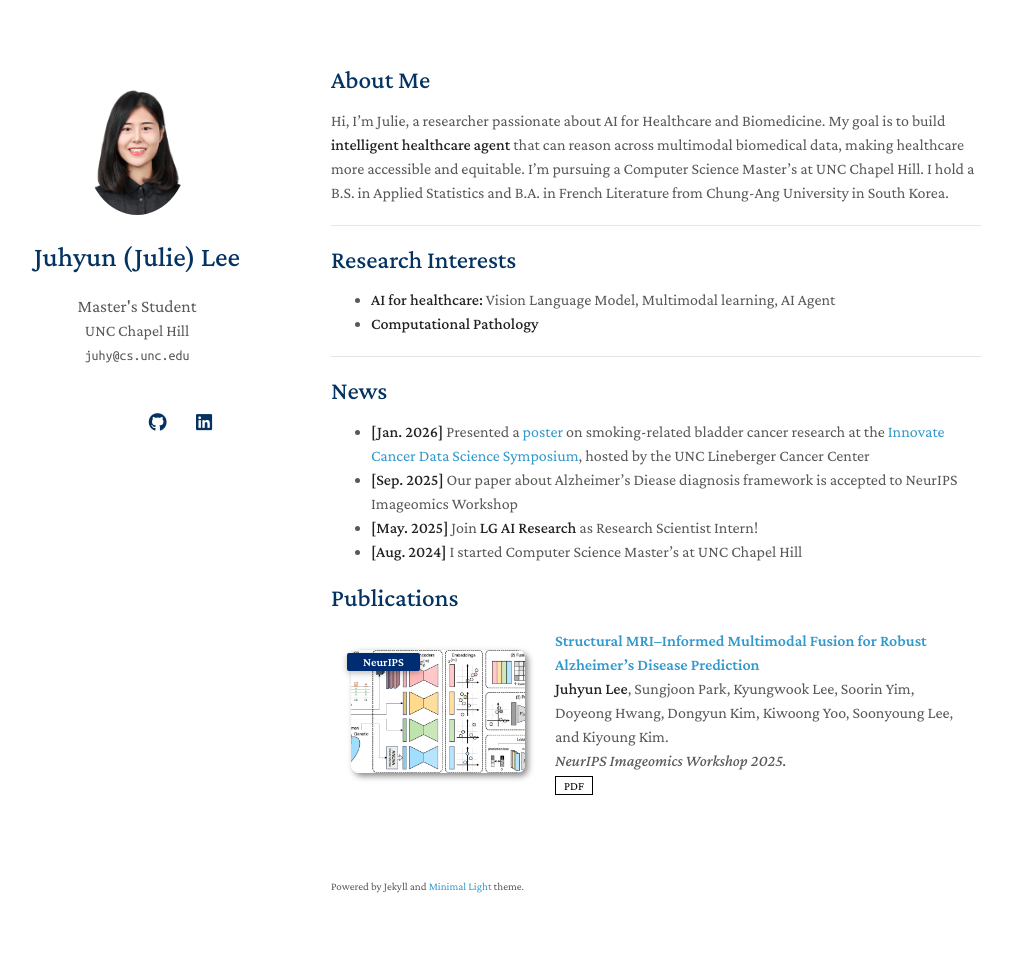
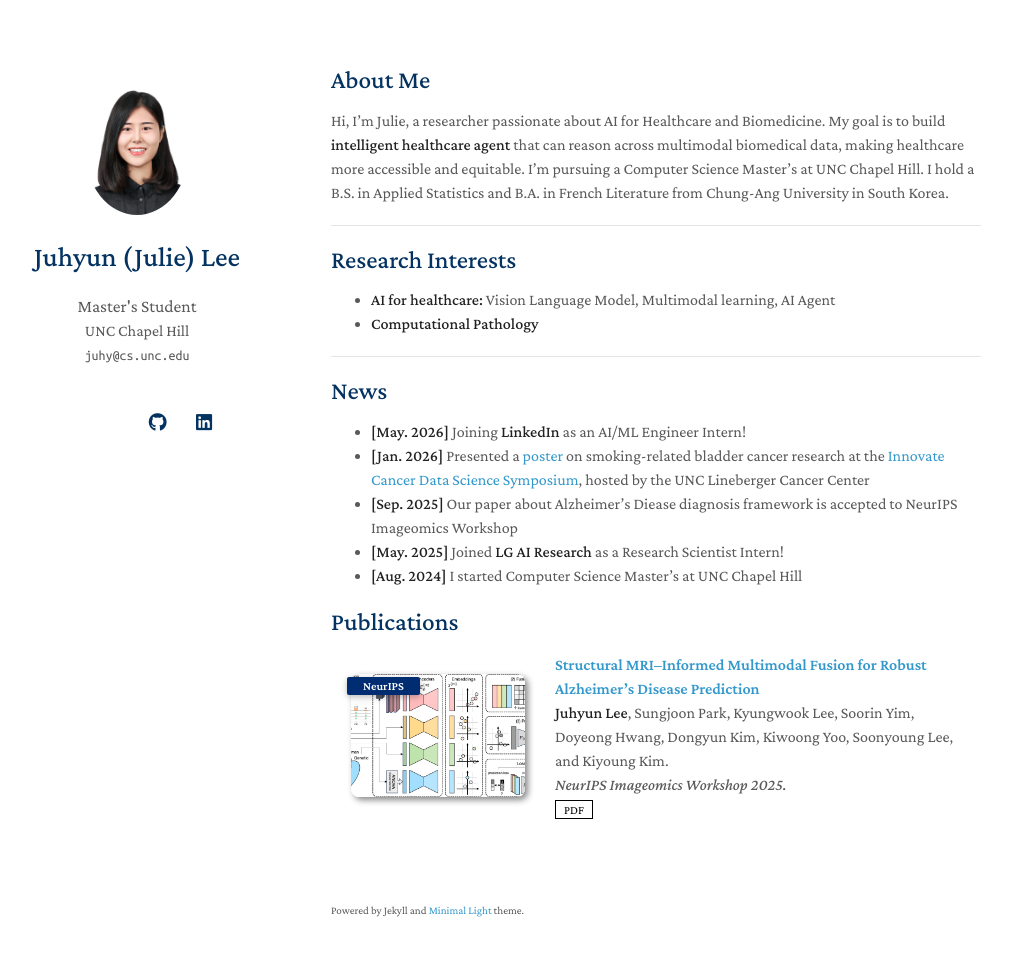
Before and after one commit to JulieOnIsland/julieonisland.github.io, a Jekyll site: the page built from index.md, in a window 1280 px wide and 991 px high. Shown: the top 956 px of the window, without its empty margins (139-1151 px from the left). Built offline with Jekyll 4.4.1, drawn with Linux system fonts in a browser that asks for light colours; a style sheet for code colours, icons or effects is not loaded; our own code applies the rules of GitHub Pages for plain Markdown files.

Commit message:
news updated

```diff
--- a/index.md
+++ b/index.md
@@ -16,9 +16,10 @@ Hi, I’m Julie, a researcher passionate about AI for Healthcare and Biomedicine
 <hr>
 
 ## News
+- **[May. 2026]** Joining **LinkedIn** as an AI/ML Engineer Intern!
 - **[Jan. 2026]** Presented a [poster](https://drive.google.com/file/d/1NGPOvFBlEkLIIAAf9BAKfTUqVD35u7lL/view?usp=sharing) on smoking-related bladder cancer research at the [Innovate Cancer Data Science Symposium](https://unclineberger.org/event/innovate-cancer-data-science-symposium-2026/), hosted by the UNC Lineberger Cancer Center
 - **[Sep. 2025]** Our paper about Alzheimer's Diease diagnosis framework is accepted to NeurIPS Imageomics Workshop
-- **[May. 2025]** Join **LG AI Research** as Research Scientist Intern!
+- **[May. 2025]** Joined **LG AI Research** as a Research Scientist Intern!
 - **[Aug. 2024]** I started Computer Science Master's at UNC Chapel Hill
 
 {% include_relative _includes/publications.md %}
```
